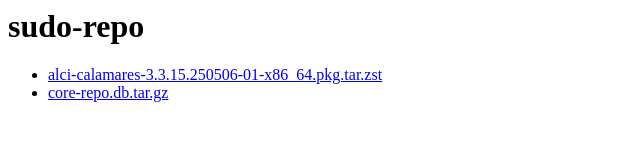
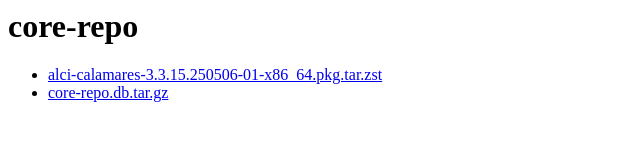
Before and after one commit to shadi993/core-repo, a plain HTML site: page x86_64/index.html in a window 1280 px wide. Shown: the full height of the page, 0-640 px from the left. Drawn offline with Linux system fonts and the light colour scheme.

Commit message:
fixing typo

```diff
--- a/x86_64/index.html
+++ b/x86_64/index.html
@@ -1,4 +1,4 @@
-<h1>sudo-repo</h1>
+<h1>core-repo</h1>
 <ul>
   <li><a href="alci-calamares-3.3.15.250506-01-x86_64.pkg.tar.zst">alci-calamares-3.3.15.250506-01-x86_64.pkg.tar.zst</a></li>
   <li><a href="core-repo.db.tar.gz">core-repo.db.tar.gz</a></li>
```
